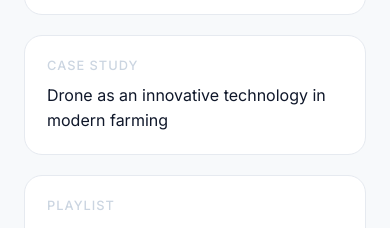
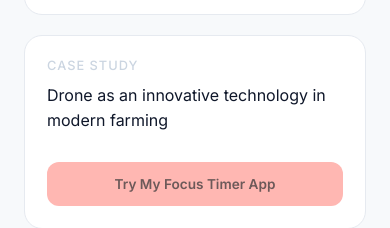
Before and after one commit to Iskandar8083/MohamadIskandar.github.io, a plain HTML site: page index.html in a window 390 px wide. Shown: the part 895-1123 px from the top of the page. Drawn offline with Linux system fonts and the light colour scheme; grey boxes are pictures that could not be loaded.

Commit message:
added link to my focus app

```diff
--- a/index.html
+++ b/index.html
@@ -5,7 +5,6 @@
   <meta name="viewport" content="width=device-width, initial-scale=1.0"/>
   <title>Mohamad Iskandar | Student Bento Grid</title>
 
-  <!-- Google Font -->
   <link href="https://fonts.googleapis.com/css2?family=Inter:wght@300;400;500;600&display=swap" rel="stylesheet">
 
   <style>
@@ -16,6 +15,8 @@
       --text-main: #0f172a;
       --text-muted: #cbd5e1;
       --accent: #0a3d62; /* Ocean Blue */
+      --btn-bg: #ffb7b2; /* Matching the Focus App's soft coral */
+      --btn-text: #6d5959;
     }
 
     * {
@@ -71,16 +72,14 @@
       line-height: 1.55;
     }
 
-    /* ===== PROFILE CARD WITH BACKGROUND IMAGE ===== */
+    /* ===== PROFILE CARD ===== */
     .profile {
       grid-column: span 6;
       grid-row: span 2;
-
-      background-image: url("bg.jpg"); /* pastikan bg.jpg ada di folder sama */
+      background-image: url("bg.jpg");
       background-size: cover;
       background-position: center;
       background-repeat: no-repeat;
-
       color: white;
       position: relative;
       overflow: hidden;
@@ -92,7 +91,7 @@
       content: "";
       position: absolute;
       inset: 0;
-      background: rgba(10, 61, 98, 0.65); /* ocean blue overlay */
+      background: rgba(10, 61, 98, 0.65);
       z-index: 0;
     }
 
@@ -101,10 +100,7 @@
       z-index: 1;
     }
 
-    /* text shadow untuk contrast */
-    .profile h1,
-    .profile .meta,
-    .profile .tagline {
+    .profile h1, .profile .meta, .profile .tagline {
       text-shadow: 0 2px 6px rgba(0, 0, 0, 0.35);
     }
 
@@ -142,12 +138,45 @@
       text-decoration: underline;
     }
 
+    /* ===== CASE STUDY CARD ENHANCEMENT ===== */
+    .case-study {
+      grid-column: span 6;
+      display: flex;
+      flex-direction: row;
+      align-items: center;
+      gap: 20px;
+    }
+
+    .case-study-content {
+      flex: 1;
+    }
+
+    .btn-app {
+      display: inline-block;
+      background-color: var(--btn-bg);
+      color: var(--btn-text);
+      text-decoration: none;
+      padding: 12px 20px;
+      border-radius: 12px;
+      font-weight: 600;
+      font-size: 0.85rem;
+      transition: all 0.2s ease;
+      white-space: nowrap;
+      border: 2px solid transparent;
+      text-align: center;
+    }
+
+    .btn-app:hover {
+      background-color: #fcd4d1;
+      transform: translateY(-3px);
+      box-shadow: 0 4px 12px rgba(255, 183, 178, 0.4);
+    }
+
     /* Other layout */
     .location { grid-column: span 3; }
     .hobby { grid-column: span 3; }
     .reflection { grid-column: span 3; }
     .tech { grid-column: span 6; }
-    .case-study { grid-column: span 6; }
     .playlist { grid-column: span 12; }
 
     iframe {
@@ -161,14 +190,18 @@
         grid-template-columns: 1fr;
       }
 
-      .profile,
-      .location,
-      .hobby,
-      .reflection,
-      .tech,
-      .case-study,
-      .playlist {
+      .profile, .location, .hobby, .reflection, .tech, .case-study, .playlist {
         grid-column: span 1;
+      }
+
+      .case-study {
+        flex-direction: column;
+        align-items: flex-start;
+      }
+
+      .btn-app {
+        width: 100%;
+        margin-top: 10px;
       }
     }
   </style>
@@ -176,7 +209,6 @@
 <body>
   <div class="container">
 
-    <!-- Profile -->
     <div class="card profile">
       <div>
         <h3>Profile</h3>
@@ -216,8 +248,11 @@
     </div>
 
     <div class="card case-study">
-      <h3>Case Study</h3>
-      <p>Drone as an innovative technology in modern farming</p>
+      <div class="case-study-content">
+        <h3>Case Study</h3>
+        <p>Drone as an innovative technology in modern farming</p>
+      </div>
+      <a href="https://iskandar8083.github.io/focus-timer-app/app.html" class="btn-app" target="_blank">Try My Focus Timer App</a>
     </div>
 
     <div class="card playlist">
```
